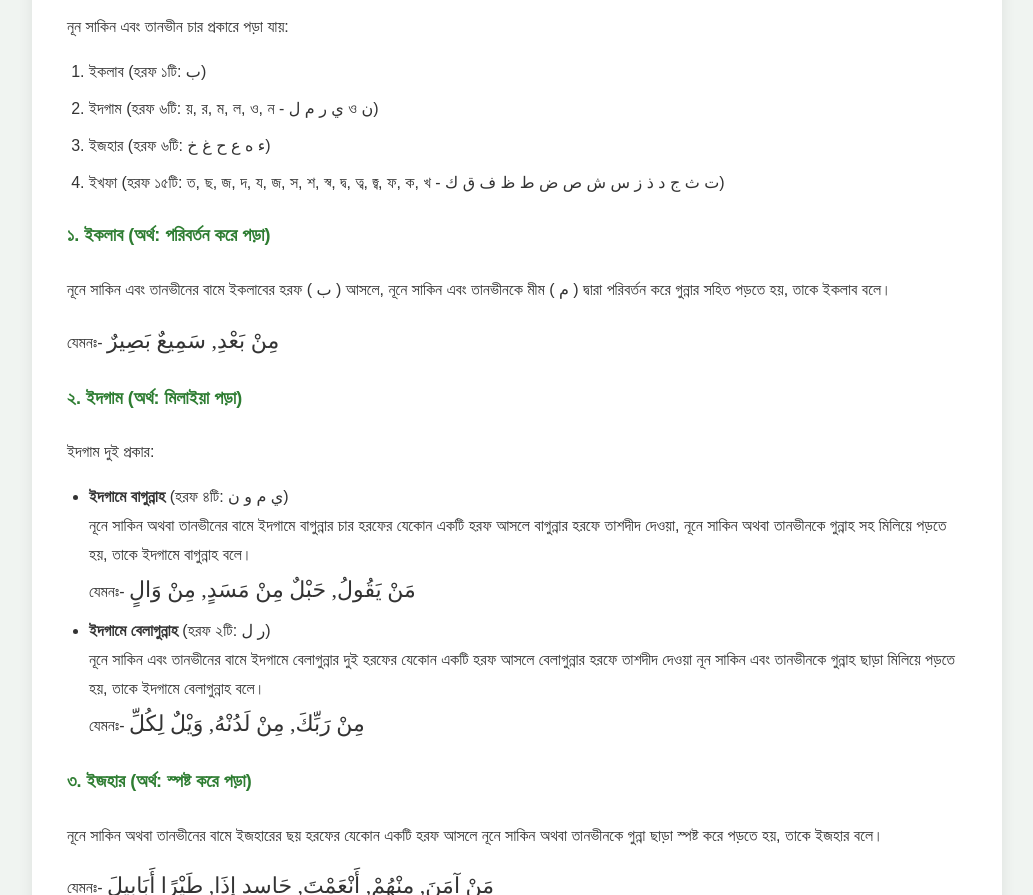
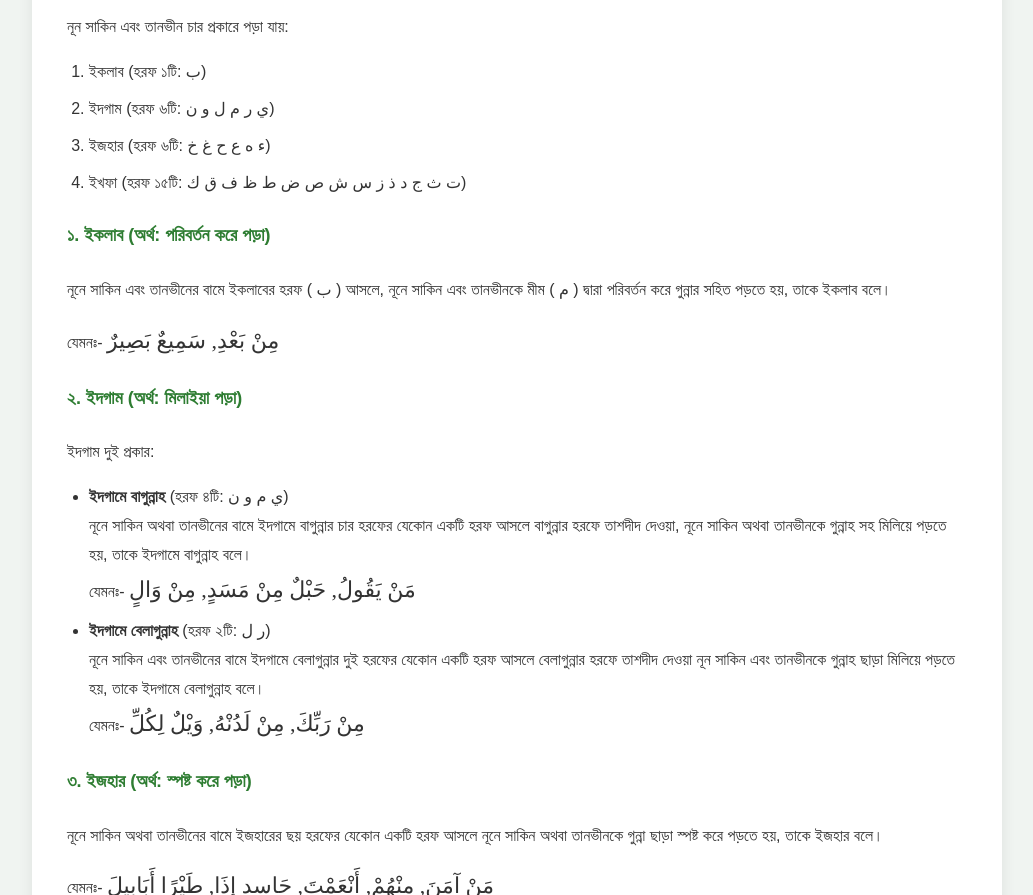
Before and after one commit to quraishytalhazubaer/banglai-tazweed, a plain HTML site: page tazweed_bangla.html in a window 1280 px wide. Shown: the part 5191-6086 px from the top of the page, without its empty margins (123-1156 px from the left). Drawn offline with Linux system fonts and the light colour scheme.

Commit message:
[Fix] Idgaam and ikhfa harf

```diff
--- a/tazweed_bangla.html
+++ b/tazweed_bangla.html
@@ -306,9 +306,9 @@
     <p>নূন সাকিন এবং তানভীন চার প্রকারে পড়া যায়:</p>
     <ol>
         <li>ইকলাব (হরফ ১টি: ب)</li>
-        <li>ইদগাম (হরফ ৬টি: য়, র, ম, ল, ও, ন - ي ر م ل ও ن)</li>
+        <li>ইদগাম (হরফ ৬টি: ي ر م ل و ن)</li>
         <li>ইজহার (হরফ ৬টি: ء ه ع ح غ خ)</li>
-        <li>ইখফা (হরফ ১৫টি: ত, ছ, জ, দ, য, জ, স, শ, স্ব, দ্ব, ত্ব, জ্ব, ফ, ক, খ - ت ث ج د ذ ز س ش ص ض ط ظ ف ق ك)</li>
+        <li>ইখফা (হরফ ১৫টি: ت ث ج د ذ ز س ش ص ض ط ظ ف ق ك)</li>
     </ol>
 
     <h4>১. ইকলাব (অর্থ: পরিবর্তন করে পড়া)</h4>
```
Also changed, not shown: index.html (+1 -1 lines).
